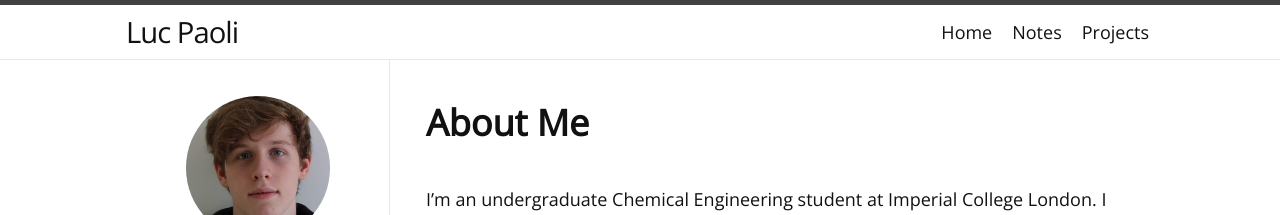
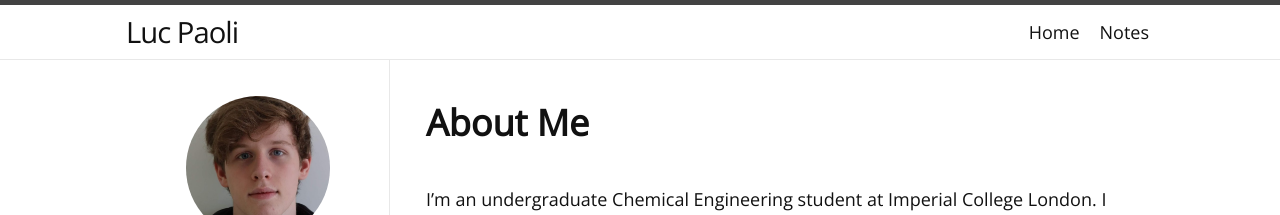
Before and after one commit to lucpaoli/lucpaoli.github.io, a Jekyll site: the page built from index.md, in a window 1280 px wide. Shown: the top 215 px of the page. Built offline with Jekyll 4.4.1, drawn with Linux system fonts in a browser that asks for light colours; nearby versions of some CDN libraries; some web fonts are replaced.

Commit message:
remove tab

```diff
--- a/_data/navigation.yml
+++ b/_data/navigation.yml
@@ -2,8 +2,6 @@
   url: /
 - title: Notes
   url: /notes/
-- title: Projects
-  url: /projects/
 # - title: CV
   # url: https://drive.google.com/file/d/1njU9x1oV5apUX4_1Lye_bcnLLlVFul9l/view?usp=sharing
 
```
